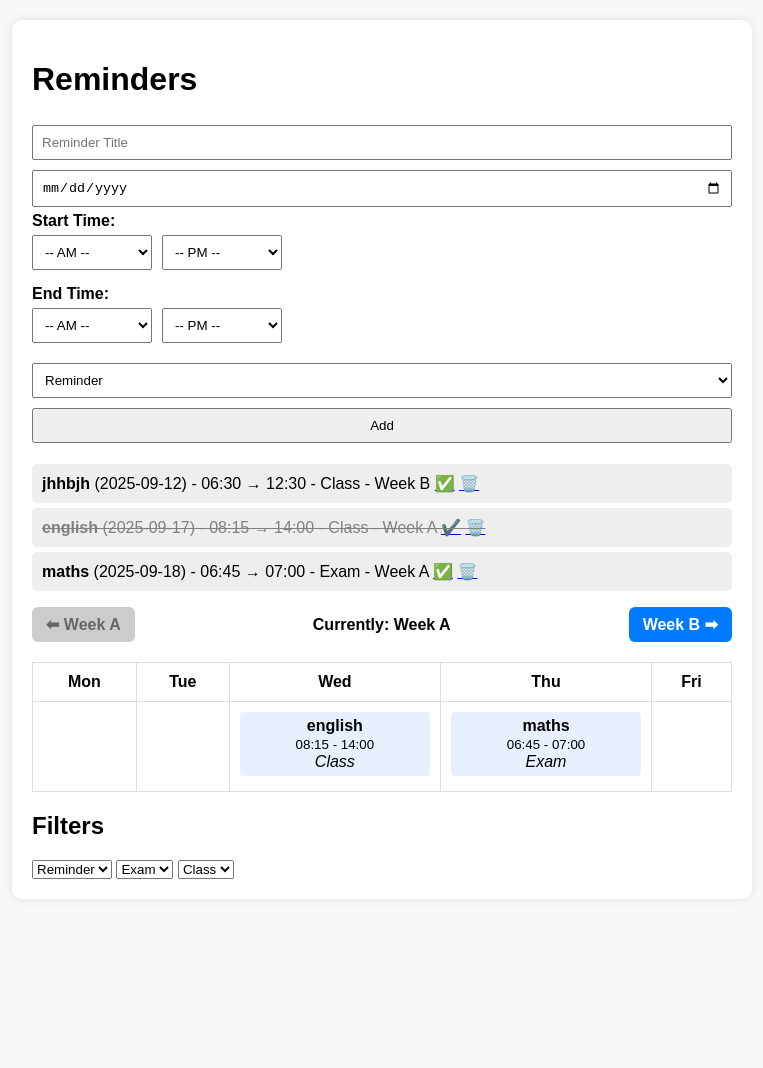
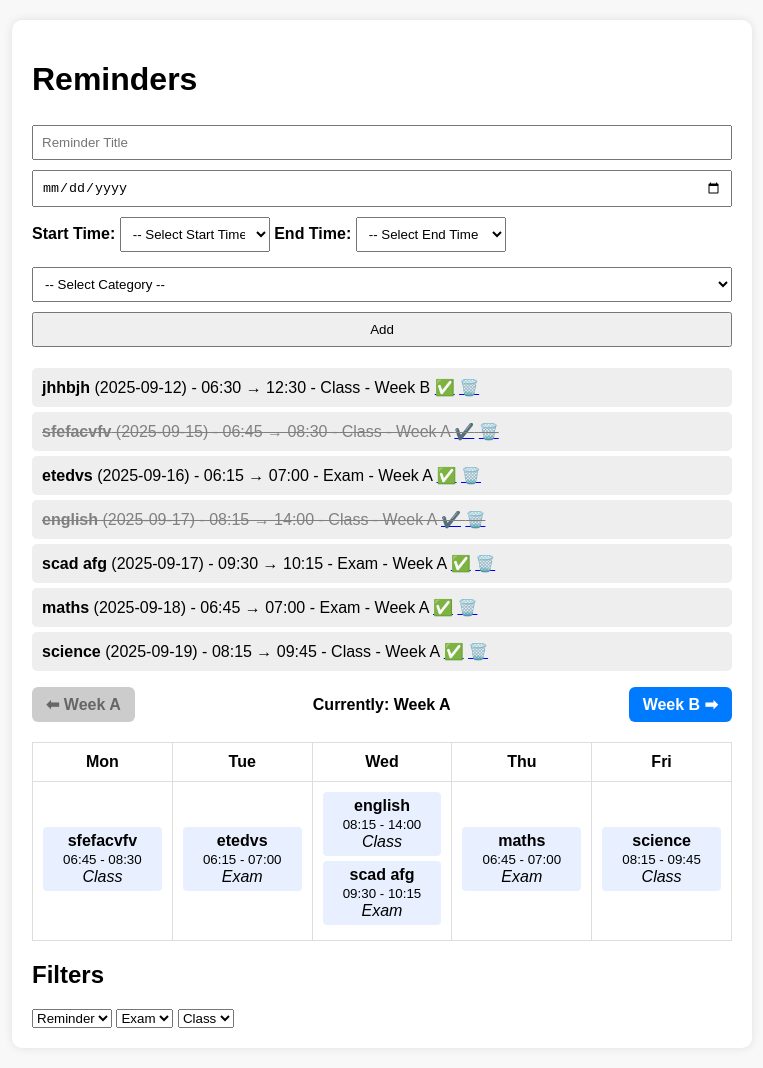
Before and after one commit to sopl3024/DigiProject, a Flask app: page / in a window 1280 px wide. Shown: the whole page, without its empty margins (258-1021 px from the left). Before the commit the page ends 919 px from the top, so only its background shows below. Run offline with Flask 3, Linux system fonts and the light colour scheme; data comes from the database, SQL or seed files in the repository.

Commit message:
all fields required

```diff
--- a/app.py
+++ b/app.py
@@ -60,20 +60,11 @@ def index():
 def add():
     title = request.form['title']
     due_date = request.form['due_date']
-
-    # Start times
-    time_am = request.form['start_time_am']
-    time_pm = request.form['start_time_pm']
-    start_time = time_am if time_am else time_pm
-
-    # End times
-    end_am = request.form['end_time_am']
-    end_pm = request.form['end_time_pm']
-    end_time = end_am if end_am else end_pm
-
+    start_time = request.form['start_time']
+    end_time = request.form['end_time']
     category = request.form['category']
 
-    # Pick week based on the due_date instead of "now"
+    # Determine week based on due_date
     try:
         week_num = datetime.strptime(due_date, "%Y-%m-%d").isocalendar()[1]
         week = 'A' if week_num % 2 == 0 else 'B'
@@ -82,8 +73,10 @@ def add():
 
     with sqlite3.connect('data.db') as conn:
         c = conn.cursor()
-        c.execute("INSERT INTO reminders (title, due_date, start_time, end_time, category, week) VALUES (?, ?, ?, ?, ?, ?)",
-                  (title, due_date, start_time, end_time, category, week))
+        c.execute(
+            "INSERT INTO reminders (title, due_date, start_time, end_time, category, week) VALUES (?, ?, ?, ?, ?, ?)",
+            (title, due_date, start_time, end_time, category, week)
+        )
         conn.commit()
     return redirect('/')
 
--- a/templates/index.html
+++ b/templates/index.html
@@ -9,60 +9,45 @@
     <div class="container">
         <h1>Reminders</h1>
         <form method="POST" action="/add">
+            <!-- Reminder Title -->
             <input type="text" name="title" placeholder="Reminder Title" required>
+
+            <!-- Due Date -->
             <input type="date" name="due_date" required>
 
             <!-- Start Time -->
             <label><strong>Start Time:</strong></label>
-            <div style="display: flex; gap: 10px; margin-bottom: 10px;">
-                <select name="start_time_am" style="width: 120px;">
-                    <option value="">-- AM --</option>
-                    {% for hour in range(6, 12) %}
+            <select name="start_time" required style="width: 150px; margin-bottom: 10px;">
+                <option value="">-- Select Start Time --</option>
+                {% for hour in range(6, 22) %}
                     {% for minute in [0, 15, 30, 45] %}
                         {% set time_val = "{:02d}:{:02d}".format(hour, minute) %}
                         <option value="{{ time_val }}">{{ time_val }}</option>
                     {% endfor %}
                 {% endfor %}
             </select>
-                <select name="start_time_pm" style="width: 120px;">
-                    <option value="">-- PM --</option>
-                    {% for hour in range(12, 22) %}
+
+            <!-- End Time -->
+            <label><strong>End Time:</strong></label>
+            <select name="end_time" required style="width: 150px; margin-bottom: 10px;">
+                <option value="">-- Select End Time --</option>
+                {% for hour in range(6, 22) %}
                     {% for minute in [0, 15, 30, 45] %}
                         {% set time_val = "{:02d}:{:02d}".format(hour, minute) %}
                         <option value="{{ time_val }}">{{ time_val }}</option>
                     {% endfor %}
                 {% endfor %}
             </select>
-            </div>
 
-            <!-- End Time -->
-            <label><strong>End Time:</strong></label>
-            <div style="display: flex; gap: 10px; margin-bottom: 10px;">
-                <select name="end_time_am" style="width: 120px;">
-                    <option value="">-- AM --</option>
-                    {% for hour in range(6, 12) %}
-                        {% for minute in [0, 15, 30, 45] %}
-                            {% set time_val = "{:02d}:{:02d}".format(hour, minute) %}
-                            <option value="{{ time_val }}">{{ time_val }}</option>
-                        {% endfor %}
-                    {% endfor %}
-                </select>
-                <select name="end_time_pm" style="width: 120px;">
-                    <option value="">-- PM --</option>
-                    {% for hour in range(12, 22) %}
-                        {% for minute in [0, 15, 30, 45] %}
-                            {% set time_val = "{:02d}:{:02d}".format(hour, minute) %}
-                            <option value="{{ time_val }}">{{ time_val }}</option>
-                        {% endfor %}
-                    {% endfor %}
-                </select>
-            </div>
-
-            <select name="category">
+            <!-- Category -->
+            <select name="category" required>
+                <option value="">-- Select Category --</option>
                 <option value="Reminder">Reminder</option>
                 <option value="Exam">Exam</option>
                 <option value="Class">Class</option>
             </select>
+
+            <!-- Submit Button -->
             <button type="submit">Add</button>
         </form>
 
```
Also changed, not shown: data.db. Lines whose indentation alone changed are shown as unchanged.
